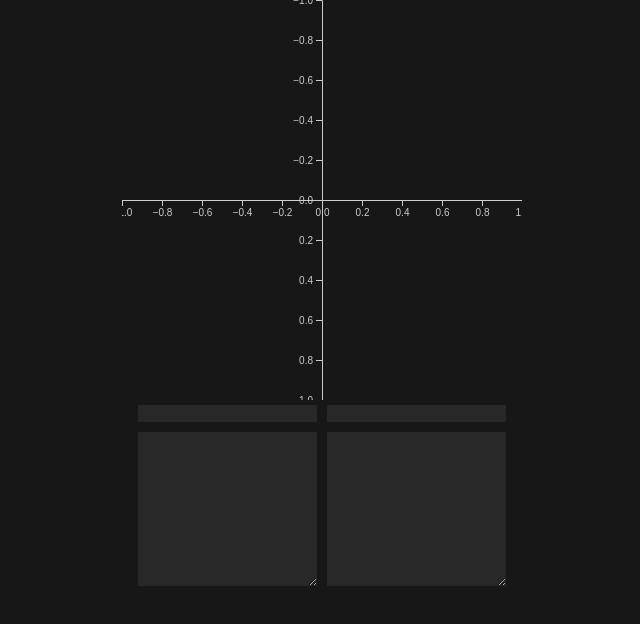
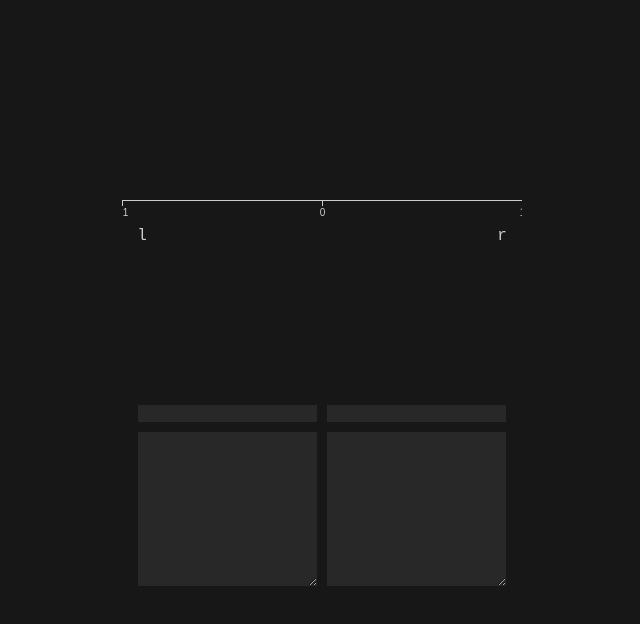
Before and after one commit to idelem/coordr, a plain HTML site: page index.html in a window 1280 px wide. Shown: the whole page, without its empty margins (318-958 px from the left). Drawn offline with nearby package versions, Linux system fonts and the light colour scheme.

Commit message:
change x axis labels

```diff
--- a/index.html
+++ b/index.html
@@ -33,6 +33,7 @@
             #plot {
                 width: 400px;
                 margin: auto;
+                fill: var(--text-color);
             }
             .axes {
                 width: 400px;
@@ -56,26 +57,37 @@
         <div id="plot"></div>
         <div class="axes">
             <div id="x" class="axis">
-                <input type="text">
+                <input type="text" id="xlabel">
                 <textarea name="" id="xdata"rows="10"></textarea>
             </div>
             <div id="y" class="axis">
-                <input type="text">
+                <input type="text" id="ylabel">
                 <textarea name="" id="ydata"rows="10"></textarea>
             </div>
         </div>
         <script>
             function Plot () {
                 this.svg = null;
+
                 this.width = 400;
                 this.height = 400;
-                this.x = d3.scaleLinear();
-                this.y = d3.scaleLinear();
 
-                this.draw = function () {
-                    this.draw_x();
-                    this.draw_y();
-                    // this.draw_label();
+                this.x_scale = d3.scaleLinear();
+                this.y_scale = d3.scaleLinear();
+
+                this.ticks_x = 2;
+                this.ticks_y = 2;
+
+                this.x_labels = [];
+                this.x_label_el = document.getElementById("xlabel");
+                this.x_label_el.onblur = (e) => { this.update_x_label(); };
+                this.x_label_el.onkeydown = (e) => {
+                    if (event.key === 'Enter') this.update_x_label();
+                }
+
+                this.update = function () {
+                    this.update_x();
+                    // this.update_y();
                 }
 
                 this.init = function () {
@@ -83,23 +95,70 @@
                         .append("svg")
                         .attr("width", this.width)
                         .attr("height", this.height)
-                    this.draw();
+
+                    this.x_scale.domain([-1, 1])
+                        .range([ 0, this.width ]);
+                    this.x_axis = d3.axisBottom(this.x_scale).ticks(2);
+
+                    this.svg.append("g")
+                        .attr("transform", `translate(0, ${this.height/2})`)
+                        .call(this.x_axis);
+
+                    this.label_x(["l", "r"]);
+
+                    this.update();
                 }
 
-                this.draw_x = function () {
-                    this.x.domain([-1, 1])
-                        .range([ 0, this.width ]);
-                    this.svg.append("g")
-                        .attr("transform", `translate(0, ${this.height/2})`)
-                        .call(d3.axisBottom(this.x));
+                this.update_x = function () {
                 }
 
-                this.draw_y = function () {
+                this.update_y = function () {
                     this.y.domain([-1, 1])
                         .range([ 0, this.height ]);
                     this.svg.append("g")
                         .attr("transform", `translate(${this.width/2}, 0)`)
                         .call(d3.axisLeft(this.y));
+                }
+
+                this.label_x = function (labels=[]) {
+                    this.x_labels.map((el) => {el.remove()});
+                    this.x_labels = [];
+
+                    if (labels.length <= 1) {
+                        var label = this.svg.append("text")
+                            .attr("text-anchor", "end")
+                            .attr("x", this.width)
+                            .attr("y", this.height/2 + 40)
+                            .text(labels[0]);
+                        this.x_labels.push(label);
+                    }
+                    else {
+                        var spacing = (this.width - 40) / (labels.length - 1);
+                        labels.forEach((el,i) => {
+                            var label = this.svg.append("text")
+                                .attr("text-anchor", "middle")
+                                .attr("x", 20 + spacing * i)
+                                .attr("y", this.height/2 + 40)
+                                .text(el);
+                            this.x_labels.push(label);
+                        });
+                    }
+                }
+
+                this.label_y = function () {
+
+                }
+
+                this.update_x_label = function () {
+                    try {
+                        const x_labels = this.x_label_el.value.split(" ");
+                        console.log(x_labels);
+                        this.label_x(x_labels);
+                    }
+                    catch (e) {
+                        console.log(e);
+                        return;
+                    }
                 }
             }
 
```
